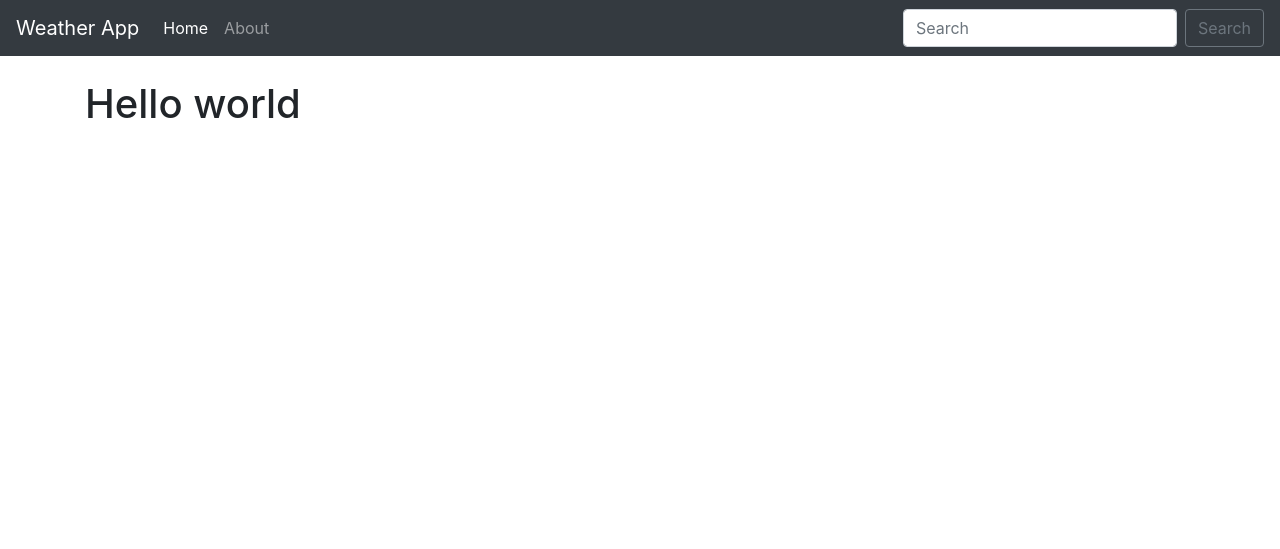
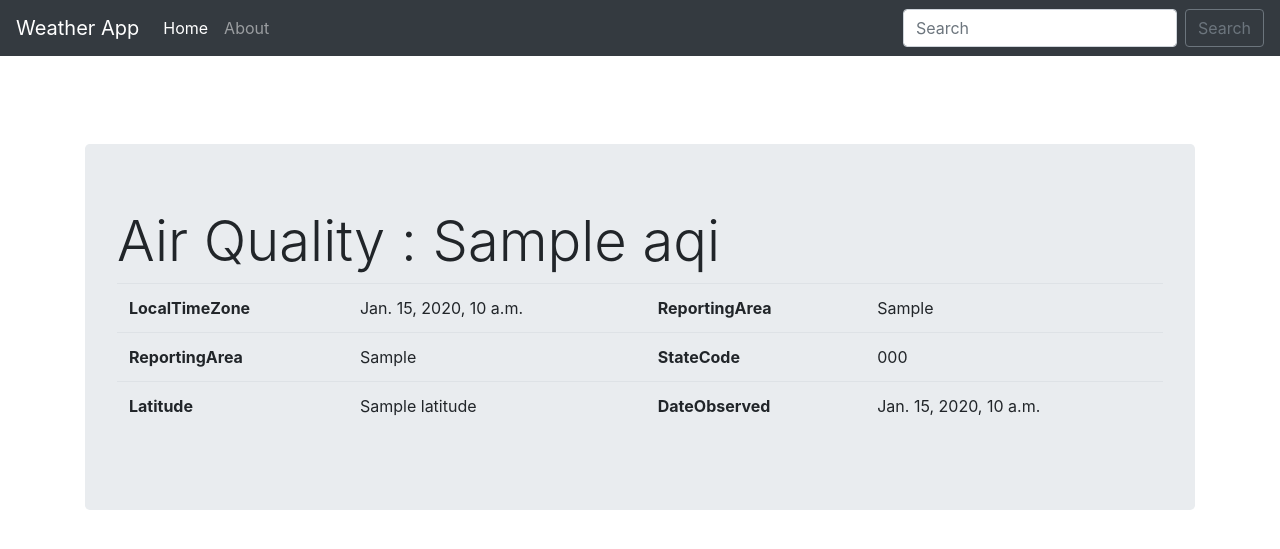
Before and after one commit to phantum007/Django-air-quality, a Django app: template weather/lookup/templates/home.html in a window 1280 px wide. Shown: the top 549 px of the page. Run offline with Django 4.2, Linux system fonts and the light colour scheme; the template is opened without the code that fills it: most values are stand-ins (such as "Sample title", 1, 10 or a date in 2020).

Commit message:
added components

```diff
--- a/weather/lookup/templates/base.html
+++ b/weather/lookup/templates/base.html
@@ -8,7 +8,6 @@
     <!-- Bootstrap CSS -->
     <link rel="stylesheet" href="https://cdn.jsdelivr.net/npm/bootstrap@4.6.2/dist/css/bootstrap.min.css" integrity="sha384-xOolHFLEh07PJGoPkLv1IbcEPTNtaed2xpHsD9ESMhqIYd0nLMwNLD69Npy4HI+N" crossorigin="anonymous">
 
-    <title>Hello, world!</title>
   </head>
   <body>
     <nav class="navbar navbar-expand-lg navbar-dark bg-dark">
--- a/weather/lookup/templates/home.html
+++ b/weather/lookup/templates/home.html
@@ -2,6 +2,48 @@
 
 
 {% block content %}
-<h1>Hello world</h1>
+<p>
+    {% for item in api %}
 
+      <br>
+      <br>
+      {% endfor %}
+
+      {% if api%}
+      <div class="jumbotron">
+        <h1 class="display-4">Air Quality : {{api.0.AQI}}</h1>
+
+        <table class="table">
+
+            <tbody>
+              <tr>
+                <th scope="row">LocalTimeZone</th>
+                <td>{{pi.0.LocalTimeZone}}</td>
+                <th scope="row">ReportingArea</th>
+                <td>{{pi.0.ReportingArea}}</td>
+              </tr>
+
+              <tr>
+                <th scope="row">ReportingArea</th>
+                <td>{{pi.0.ReportingArea}}</td>
+                <th scope="row">StateCode</th>
+                <td>{{pi.0.StateCode}}</td>
+              </tr>
+
+
+              <tr>
+                <th scope="row">Latitude</th>
+                <td>{{pi.0.Latitude}}</td>
+                <th scope="row">DateObserved</th>
+                <td>{{pi.0.DateObserved}}</td>
+              </tr>
+
+
+
+            </tbody>
+          </table>
+      </div>
+      {% endif %}
+
+</p>
 {% endblock %}
--- a/weather/lookup/urls.py
+++ b/weather/lookup/urls.py
@@ -6,5 +6,6 @@ urlpatterns = [
     path('', views.home , name="home"),
 
     path('about', views.about , name="about"),
+    path('error', views.about , name="error"),
 
 ]
```
Also changed, not shown: weather/lookup/templates/error.html (added, +7 -0 lines), weather/lookup/views.py (+16 -2 lines).
